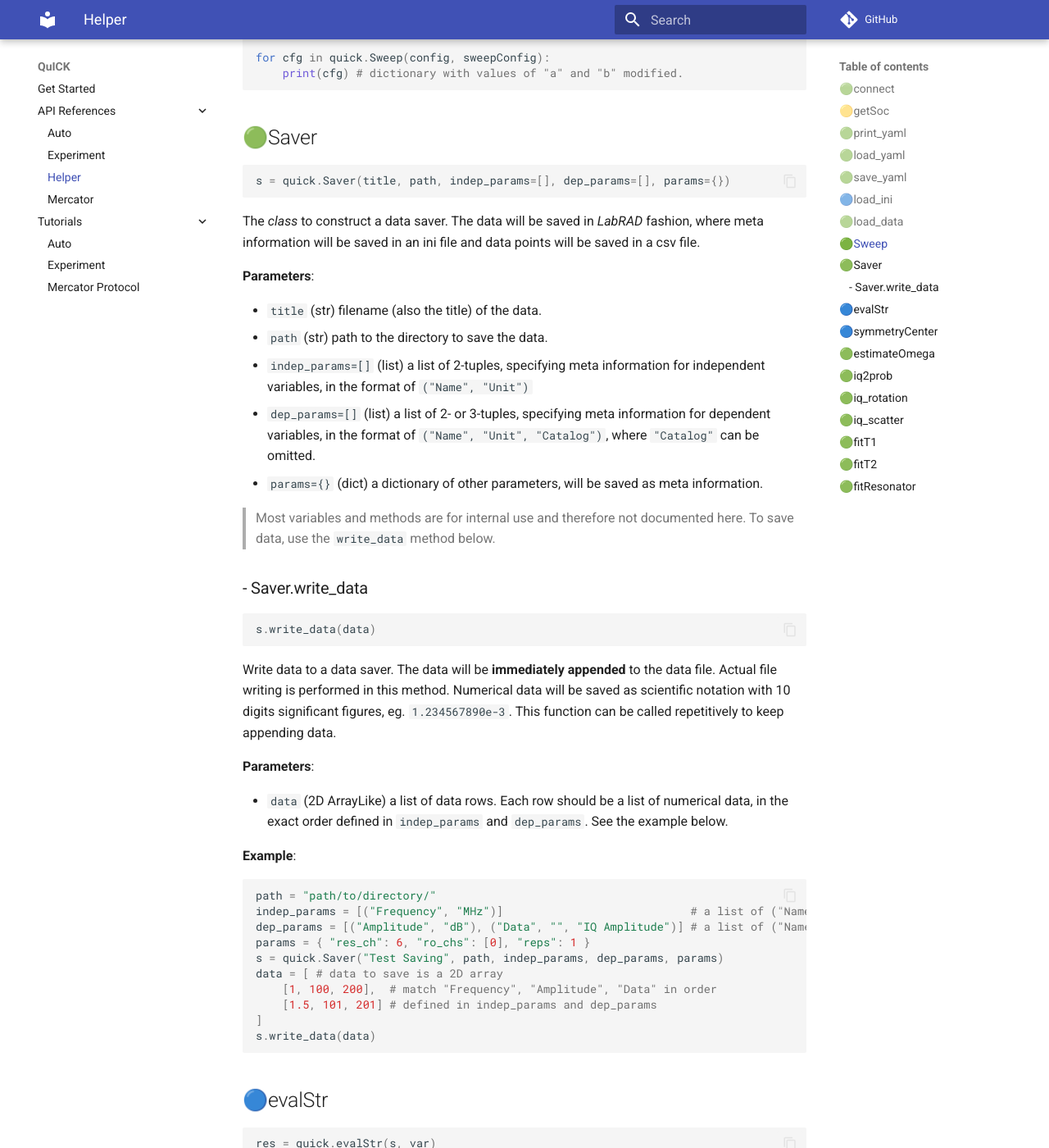
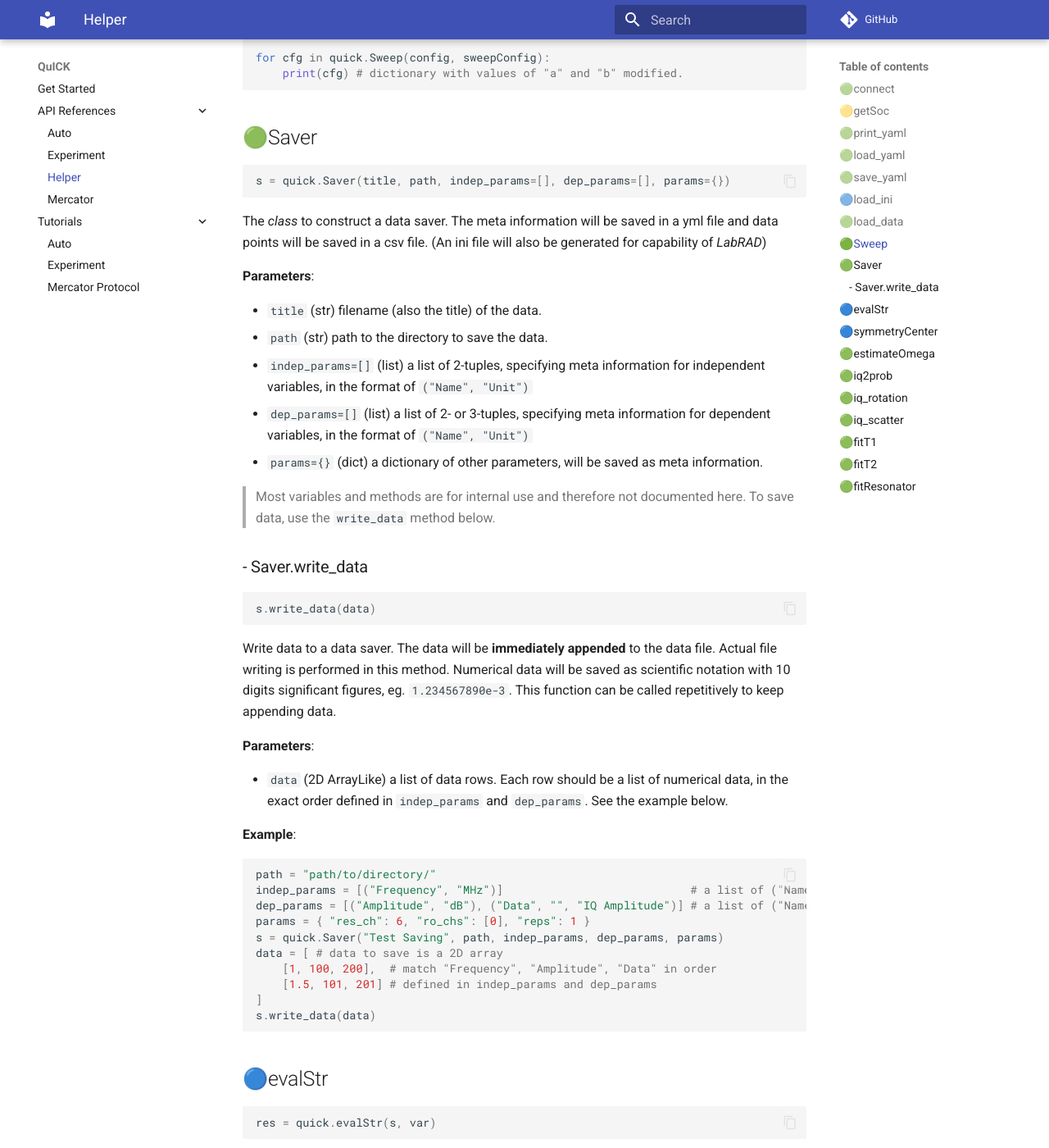
Before and after one commit to clelandlab/quick, an MkDocs documentation site: the page built from docs/API References/helper.md, in a window 1280 px wide and 1400 px high, scrolled down 3167 px. Shown: the whole window at 82% size. Built offline with MkDocs 1.6.1 and Material for MkDocs 9.7.7, drawn with Linux system fonts in a browser that asks for light colours; comment, search, counter and statistics services are not loaded.

Commit message:
Update Saver to yml!

````diff
--- a/docs/API References/helper.md
+++ b/docs/API References/helper.md
@@ -150,14 +150,14 @@ for cfg in quick.Sweep(config, sweepConfig):
 s = quick.Saver(title, path, indep_params=[], dep_params=[], params={})
 ```
 
-The *class* to construct a data saver. The data will be saved in *LabRAD* fashion, where meta information will be saved in an ini file and data points will be saved in a csv file.
+The *class* to construct a data saver. The meta information will be saved in a yml file and data points will be saved in a csv file. (An ini file will also be generated for capability of *LabRAD*)
 
 **Parameters**:
 
 - `title` (str) filename (also the title) of the data.
 - `path` (str) path to the directory to save the data.
 - `indep_params=[]` (list) a list of 2-tuples, specifying meta information for independent variables, in the format of `("Name", "Unit")`
-- `dep_params=[]` (list) a list of 2- or 3-tuples, specifying meta information for dependent variables, in the format of `("Name", "Unit", "Catalog")`, where `"Catalog"` can be omitted.
+- `dep_params=[]` (list) a list of 2- or 3-tuples, specifying meta information for dependent variables, in the format of `("Name", "Unit")`
 - `params={}` (dict) a dictionary of other parameters, will be saved as meta information.
 
 > Most variables and methods are for internal use and therefore not documented here. To save data, use the `write_data` method below.
@@ -179,7 +179,7 @@ Write data to a data saver. The data will be **immediately appended** to the dat
 ```python
 path = "path/to/directory/"
 indep_params = [("Frequency", "MHz")]                            # a list of ("Name", "Unit")
-dep_params = [("Amplitude", "dB"), ("Data", "", "IQ Amplitude")] # a list of ("Name", "Unit", "Catalog")
+dep_params = [("Amplitude", "dB"), ("Data", "", "IQ Amplitude")] # a list of ("Name", "Unit")
 params = { "res_ch": 6, "ro_chs": [0], "reps": 1 }
 s = quick.Saver("Test Saving", path, indep_params, dep_params, params)
 data = [ # data to save is a 2D array
````
Also changed, not shown: 3 other files.
